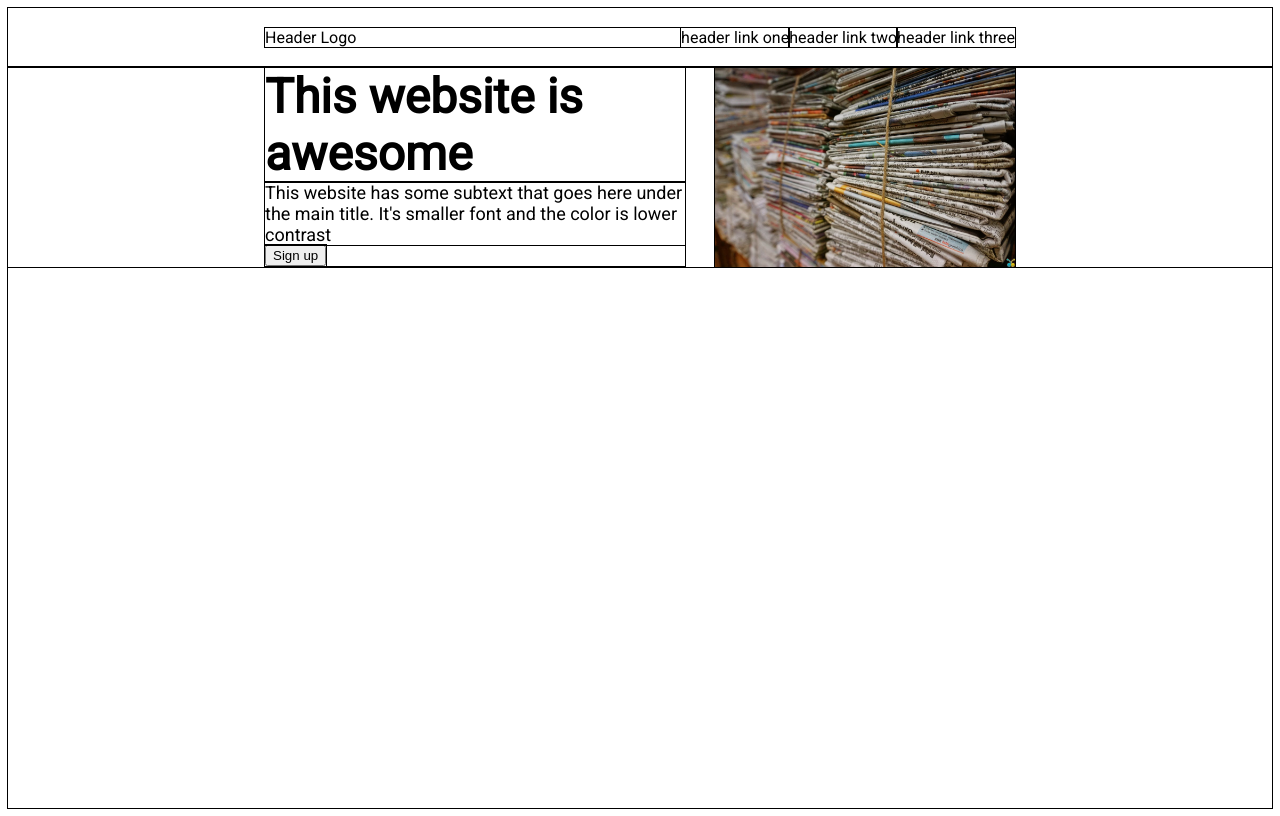
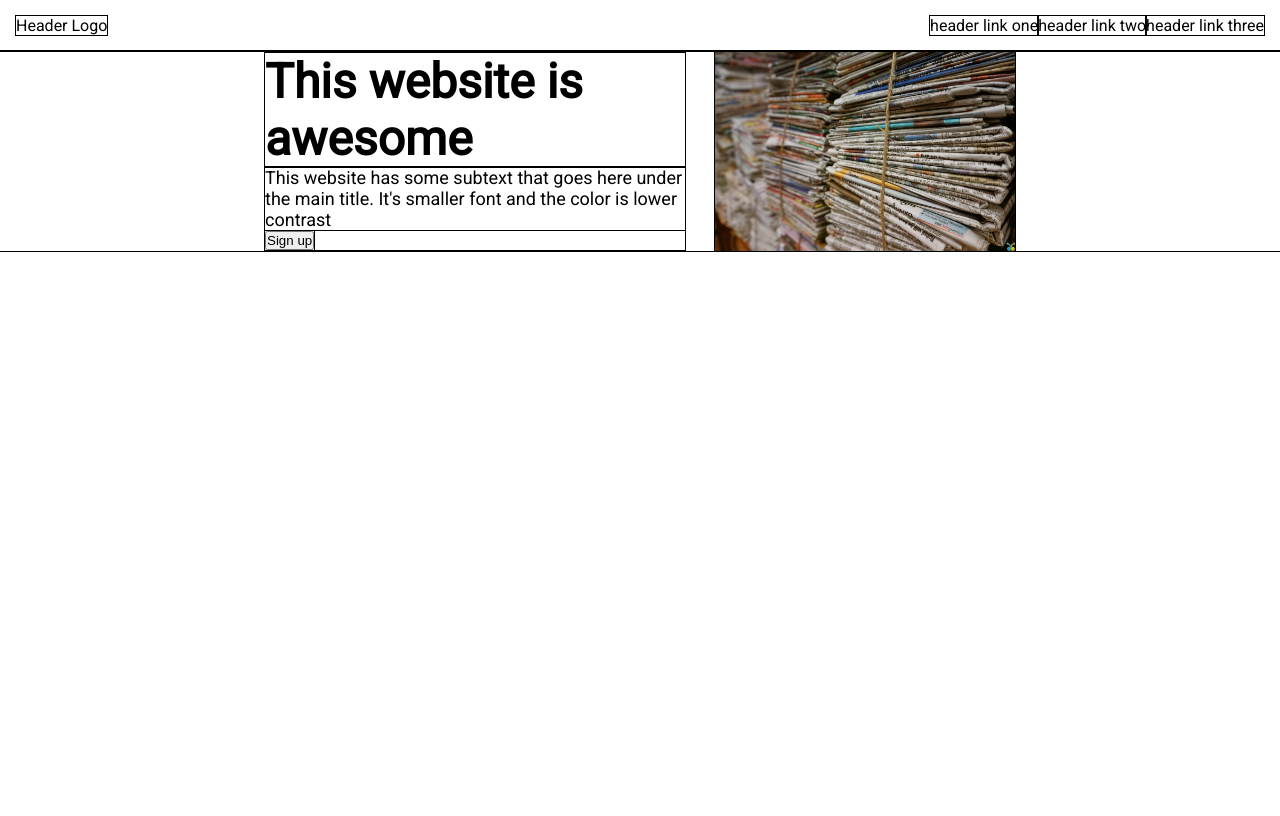
Before and after one commit to QwerkyDonkey/odin-landing-page, a plain HTML site: page index.html in a window 1280 px wide. Drawn offline with Linux system fonts and the light colour scheme.

Commit message:
Change the format of the menu; Change styles of menu

```diff
--- a/index.html
+++ b/index.html
@@ -8,21 +8,20 @@
     <link rel="stylesheet" href="style.css">
 </head>
 <body>
-    <div class="menu">
-        <div class="box-one">
-            Header Logo
+    <header>
+        <div class="title">Header Logo</div>
+        <nav>
             <ul>
                 <li><a href="#">header link one</a></li>
                 <li><a href="#">header link two</a></li>
                 <li><a href="#">header link three</a></li>
             </ul>
-        </div>
-    </div>
+        </nav>
+    </header>
 
     <!-- ---------- -->
 
     <div class="container-one">
-        <div class="box-two">
         <div class="content">
             <div class="heading">
                 This website is awesome
@@ -32,7 +31,6 @@
             </div>
             <button>Sign up</button>
         </div>
-        </div>
 
         <!-- --- -->
 
--- a/style.css
+++ b/style.css
@@ -2,6 +2,9 @@
 /* Primary */
 * {
     outline: 1px solid black;
+    box-sizing: border-box;
+    margin: 0;
+    padding: 0;
 }
 
 body {
@@ -11,8 +14,6 @@ body {
 
 ul {
     list-style: none;
-    margin: 0;
-    padding: 0;
     display: flex;
 }
 
@@ -25,11 +26,20 @@ img {
     width: 300px;
 }
 
+header {
+    display: flex;
+    justify-content: space-between;
+    align-items: center;
+    padding: 16px;
+}
+
 /* IDs and Classes */
 .menu {
     display: flex;
-    justify-content: center;
+    justify-content: space-between;
+    align-items: center;
     padding: 20px;
+    width: 750px;
 }
 
 .container-one {
@@ -51,9 +61,3 @@ img {
 .content {
     width: 420px;
 }
-
-.box-one {
-    width: 750px;
-    display: flex;
-    justify-content: space-between;
-}
```
Lines whose indentation alone changed are shown as unchanged.
